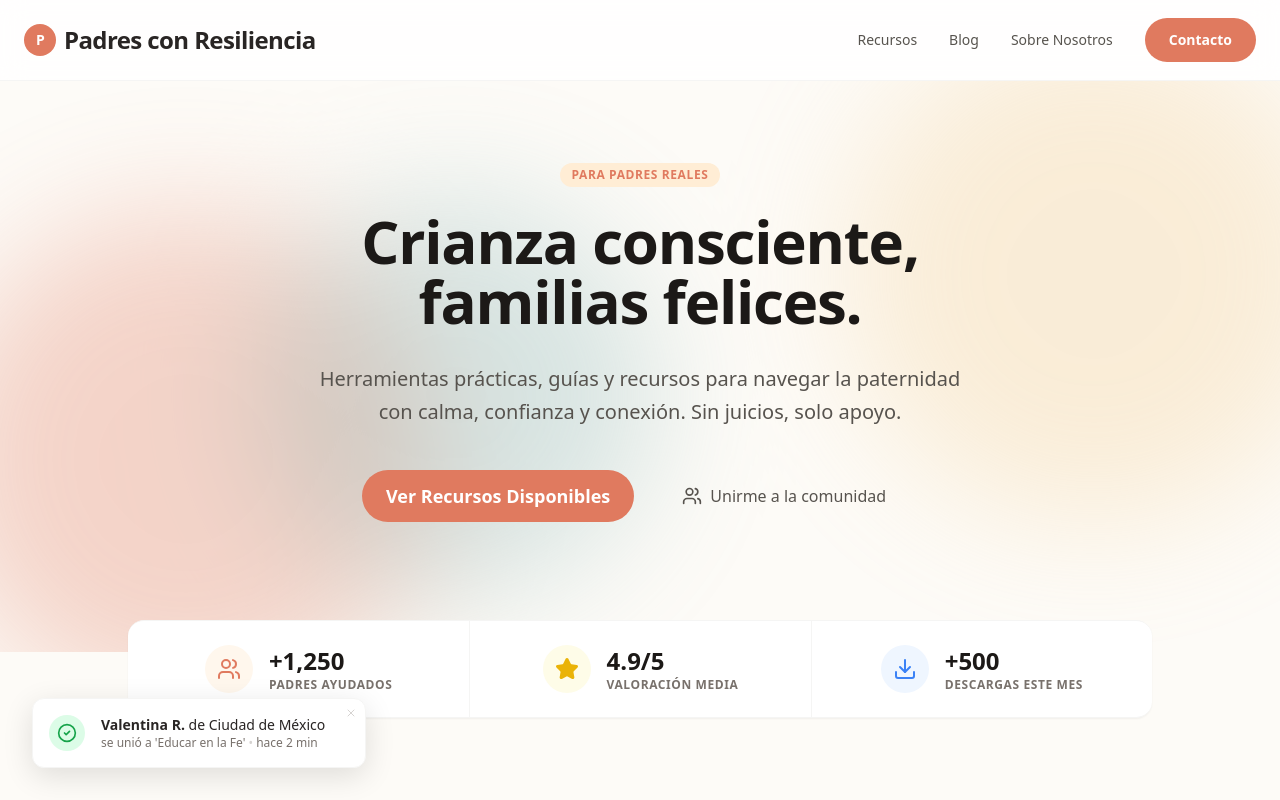
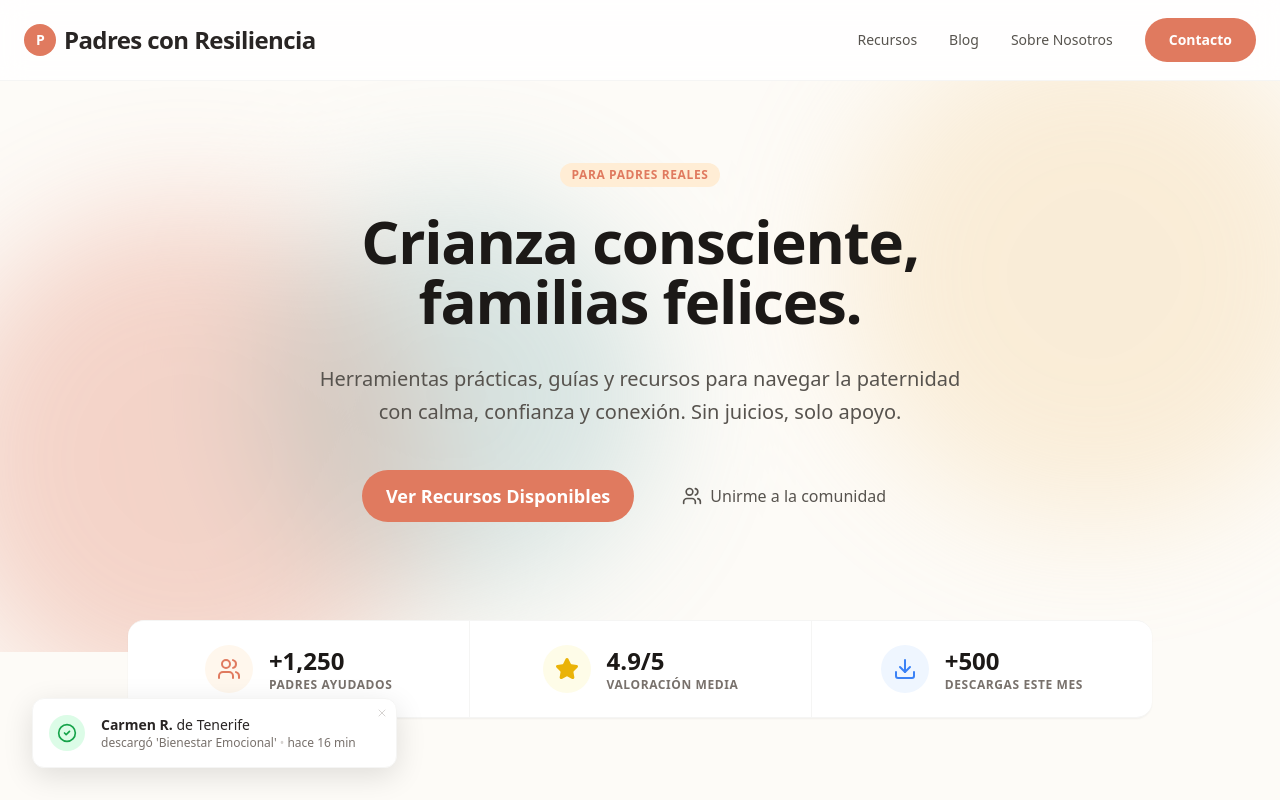
Before and after one commit to patique/padresconresiliencia, a Next.js app: page / in a window 1280 px wide. Shown: the top 800 px of the page. Built offline with nearby package versions, Linux system fonts and the light colour scheme; no server answers; the database is empty.

Commit message:
Implement random notification system for Social Proof

```diff
--- a/src/components/ui/SocialProofToast.tsx
+++ b/src/components/ui/SocialProofToast.tsx
@@ -2,24 +2,49 @@
 
 import { useEffect, useState } from "react";
 import { X, CheckCircle2 } from "lucide-react";
-import Image from "next/image";
 
-const NOTIFICATIONS = [
-    { name: "Valentina R.", action: "se unió a 'Educar en la Fe'", location: "Ciudad de México", time: "hace 2 min" },
-    { name: "Carolina M.", action: "descargó 'Bienestar Emocional'", location: "Bogotá", time: "hace 5 min" },
-    { name: "Diego S.", action: "se unió a la lista de espera", location: "Santiago de Chile", time: "hace 12 min" },
-    { name: "Lucía G.", action: "compró el Pack Crianza", location: "Buenos Aires", time: "hace 1 hora" },
-    { name: "Martina P.", action: "descargó la guía gratuita", location: "Lima", time: "hace 20 min" },
-    { name: "Sofia L.", action: "se unió a 'Educar en la Fe'", location: "Madrid", time: "hace 35 min" },
-    { name: "Javier D.", action: "compró el curso completo", location: "Medellín", time: "hace 10 min" },
-    { name: "Camila F.", action: "se unió a la comunidad", location: "Miami", time: "hace 8 min" },
+const NAMES = [
+    "María G.", "Laura M.", "Carmen R.", "Ana P.", "Lucía S.", "Sofía L.",
+    "Elena D.", "Isabel T.", "Marta V.", "Paula C.", "Javier R.", "David M.",
+    "Alejandro S.", "Pablo F.", "Cristina B.", "Raquel H.", "Beatriz L."
 ];
+
+const LOCATIONS = [
+    "Madrid", "Barcelona", "Valencia", "Sevilla", "Málaga", "Bilbao",
+    "Zaragoza", "Murcia", "Alicante", "Granada", "Córdoba", "Vigo",
+    "Gijón", "Valladolid", "Palma", "Las Palmas", "Tenerife"
+];
+
+const ACTIONS = [
+    "se unió a 'Educar en la Fe'",
+    "descargó 'Bienestar Emocional'",
+    "se unió a la lista de espera",
+    "compró el Pack Crianza",
+    "descargó la guía gratuita",
+    "reservó su plaza",
+    "comenzó el curso"
+];
+
+const getRandomElement = (arr: string[]) => arr[Math.floor(Math.random() * arr.length)];
+
+const generateNotification = () => {
+    const time = Math.floor(Math.random() * 59) + 1;
+    return {
+        name: getRandomElement(NAMES),
+        location: getRandomElement(LOCATIONS),
+        action: getRandomElement(ACTIONS),
+        time: `hace ${time} min`
+    };
+};
 
 export default function SocialProofToast() {
     const [isVisible, setIsVisible] = useState(false);
-    const [currentNotification, setCurrentNotification] = useState(0);
+    const [notification, setNotification] = useState<{ name: string, location: string, action: string, time: string } | null>(null);
 
     useEffect(() => {
+        // Initialize with random data on mount (client-side only to avoid hydration mismatch)
+        setNotification(generateNotification());
+
         // Initial delay
         const initialTimeout = setTimeout(() => {
             setIsVisible(true);
@@ -29,10 +54,10 @@ export default function SocialProofToast() {
         const interval = setInterval(() => {
             setIsVisible(false);
             setTimeout(() => {
-                setCurrentNotification((prev) => (prev + 1) % NOTIFICATIONS.length);
+                setNotification(generateNotification());
                 setIsVisible(true);
-            }, 500); // Wait for fade out before changing text and fading in
-        }, 15000); // Show new one every 15s
+            }, 500); // Wait for fade out
+        }, 15000 + Math.random() * 10000); // Randomize interval slightly (15-25s)
 
         return () => {
             clearTimeout(initialTimeout);
@@ -40,9 +65,7 @@ export default function SocialProofToast() {
         };
     }, []);
 
-    const data = NOTIFICATIONS[currentNotification];
-
-    if (!data) return null;
+    if (!notification) return null;
 
     return (
         <div
@@ -63,10 +86,10 @@ export default function SocialProofToast() {
 
                 <div>
                     <p className="text-sm text-stone-800 font-medium">
-                        <span className="font-bold">{data.name}</span> de {data.location}
+                        <span className="font-bold">{notification.name}</span> de {notification.location}
                     </p>
                     <p className="text-xs text-stone-500">
-                        {data.action} <span className="text-stone-300">•</span> {data.time}
+                        {notification.action} <span className="text-stone-300">•</span> {notification.time}
                     </p>
                 </div>
             </div>
```
